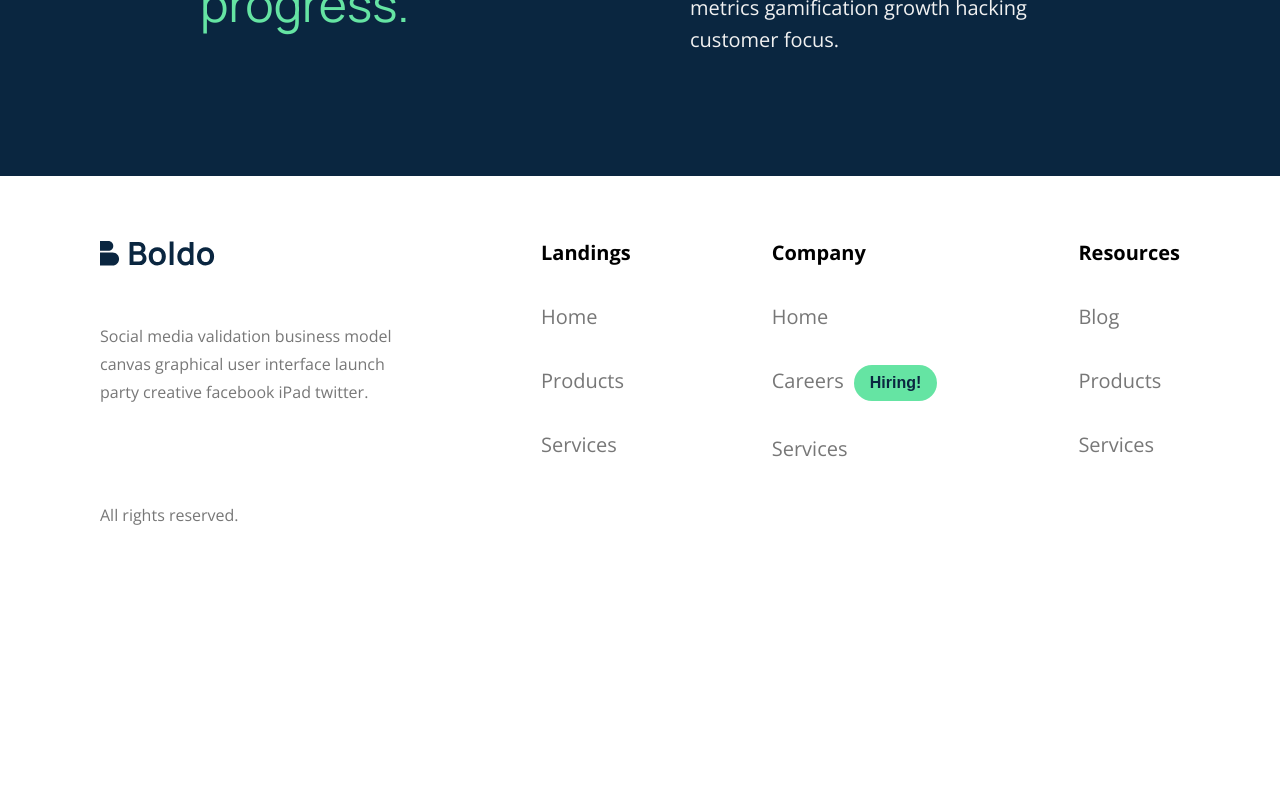
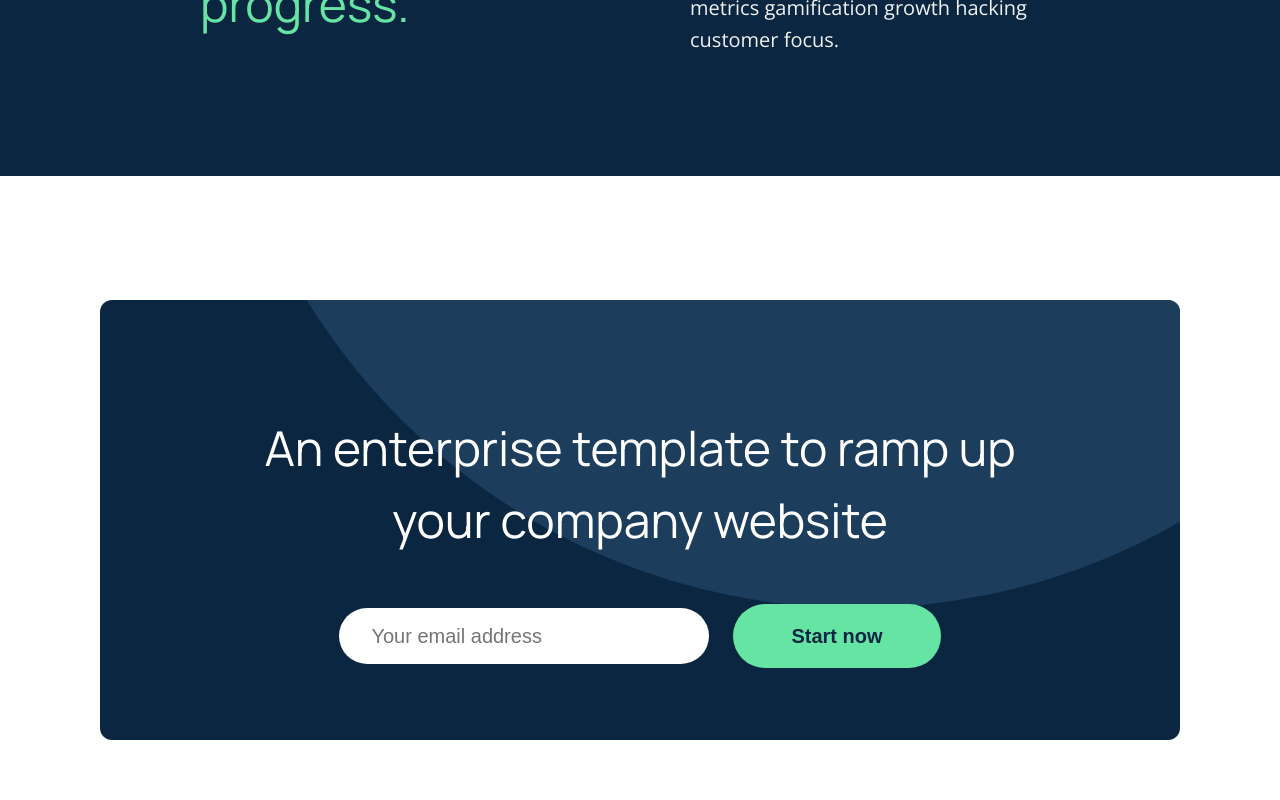
Before and after one commit to khomohzie/tonic-test, a React (Vite) app: page / in a window 1280 px wide. Shown: the part 4426-5226 px from the top of the page. Before the commit the page ends 5027 px from the top, so only its background shows below. Built offline with nearby package versions, Linux system fonts and the light colour scheme.

Commit message:
feature: completed CTA form

```diff
--- /dev/null
+++ b/src/components/ctaform/index.tsx
@@ -0,0 +1,147 @@
+import React, { useState } from "react";
+import { Button } from "../../styles/common";
+import styled from "styled-components";
+import { toast } from "react-toastify";
+
+const CTAForm: React.FC = () => {
+  const [email, setEmail] = useState("");
+
+  const [loading, setLoading] = useState(false);
+
+  const handleSubmit = (e: React.FormEvent<HTMLFormElement>) => {
+    e.preventDefault();
+    try {
+      setLoading(true);
+
+      toast.success(`Form submitted with email: ${email}`);
+
+      setEmail("");
+
+      setLoading(false);
+    } catch (error: any) {
+      toast.error(error.text);
+      setLoading(false);
+    }
+  };
+
+  return (
+    <Container>
+      <Eclipse></Eclipse>
+
+      <h2>An enterprise template to ramp up your company website</h2>
+
+      <Form onSubmit={handleSubmit}>
+        <Input
+          type="email"
+          placeholder="Your email address"
+          value={email}
+          onChange={(e) => setEmail(e.target.value)}
+          required
+        />
+
+        <Button>{loading ? "loading..." : "Start now"}</Button>
+      </Form>
+    </Container>
+  );
+};
+
+const Container = styled.section`
+  position: relative;
+  overflow: hidden;
+  background-color: var(--primary-color);
+  color: #ffffff;
+  border-radius: 12px;
+  margin: 124px 100px;
+  padding: 72px 242px;
+  text-align: center;
+
+  h2 {
+    position: relative;
+    font-family: var(--secondary-font);
+    font-size: 48px;
+    font-weight: 400;
+    line-height: 72px;
+  }
+
+  @media screen and (max-width: 1368px) {
+    padding: 72px 150px;
+  }
+
+  @media screen and (max-width: 1101px) {
+    padding: 72px 100px;
+  }
+
+  @media screen and (max-width: 900px) {
+    margin: 100px 40px;
+    padding: 56px 50px;
+
+    h2 {
+      font-size: 32px;
+      line-height: 48px;
+    }
+  }
+
+  @media screen and (max-width: 400px) {
+    padding: 32px 20px;
+
+    h2 {
+      font-size: 24px;
+      line-height: 32px;
+    }
+  }
+`;
+
+const Form = styled.form`
+  position: relative;
+  margin-top: 48px;
+
+  button {
+    border-radius: 56px;
+    padding: 16px 56px;
+    font-size: 20px;
+    font-family: 700;
+    line-height: 28px;
+
+    @media screen and (max-width: 1024px) {
+      padding: 8px 16px;
+      font-size: 16px;
+    }
+
+    @media screen and (max-width: 682px) {
+      margin-top: 24px;
+    }
+  }
+`;
+
+const Input = styled.input`
+  width: min(370px, 100%);
+  background-color: #ffffff;
+  color: #000000;
+  padding: 12px 32px;
+  font-size: 20px;
+  font-family: 400;
+  line-height: 32px;
+  border: none;
+  border-radius: 240px;
+  outline-color: var(--secondary-color);
+  margin-right: 24px;
+  box-sizing: border-box;
+
+  @media screen and (max-width: 1024px) {
+    padding: 6px 16px;
+    font-size: 16px;
+  }
+`;
+
+const Eclipse = styled.div`
+  width: 1293px;
+  height: 1293px;
+  background-color: #1c3d5b;
+  border-radius: 50%;
+  position: absolute;
+  bottom: 30%;
+  right: -30%;
+  z-index: 0;
+`;
+
+export default CTAForm;
--- a/src/components/index.tsx
+++ b/src/components/index.tsx
@@ -4,3 +4,4 @@ export { default as Statistics } from "./statistics";
 export { default as Story } from "./story";
 export { default as Team } from "./team";
 export { default as Blog } from "./blog";
+export { default as CTAForm } from "./ctaform";
--- a/src/pages/home.tsx
+++ b/src/pages/home.tsx
@@ -1,4 +1,11 @@
-import { Blog, Jumbotron, Statistics, Story, Team } from "../components";
+import {
+  Blog,
+  CTAForm,
+  Jumbotron,
+  Statistics,
+  Story,
+  Team,
+} from "../components";
 
 const Home = () => {
   return (
@@ -8,6 +15,7 @@ const Home = () => {
       <Story />
       <Team />
       <Blog />
+      <CTAForm />
     </>
   );
 };
--- a/src/styles/common.tsx
+++ b/src/styles/common.tsx
@@ -25,9 +25,9 @@ export const Button = styled.button<ButtonProps>`
   &:hover {
     background-color: ${(props) =>
       props.type === "secondary" ? "var(--primary-color)" : "transparent"};
-    color: ${(props) =>
-      props.type === "secondary"
-        ? "var(--secondary-color)"
-        : "var(--primary-color)"};
+    border: 2px solid
+      ${(props) =>
+        props.type === "secondary" ? "transparent" : "var(--secondary-color)"};
+    color: var(--secondary-color);
   }
 `;
```
